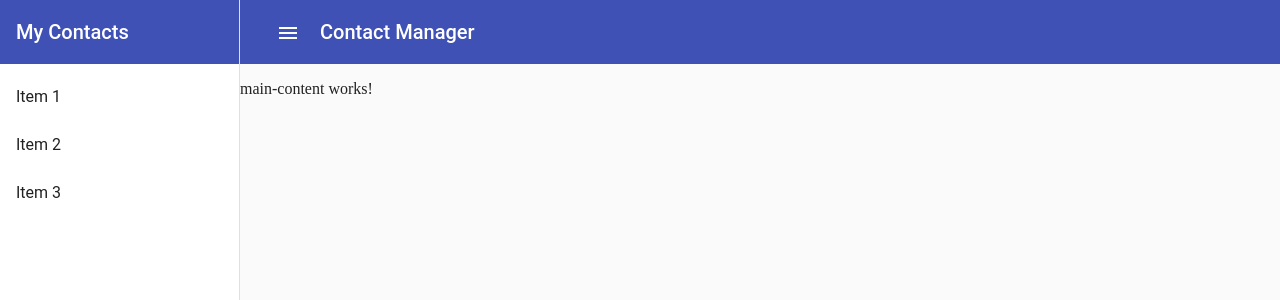
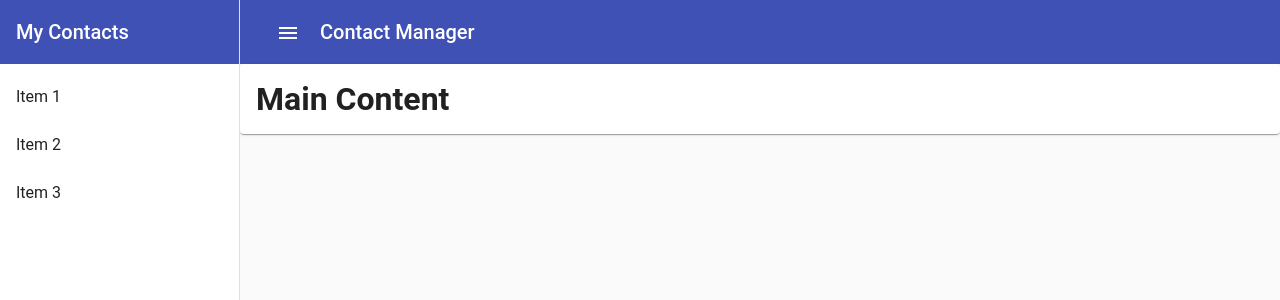
Before and after one commit to moskv08/Angular-Material-Playground, an Angular app: page /contactmanager in a window 1280 px wide. Shown: the top 300 px of the page. Built offline with nearby package versions, Linux system fonts and the light colour scheme.

Commit message:
add a header mat-card

```diff
--- a/src/app/contactmanager/components/main-content/main-content.component.html
+++ b/src/app/contactmanager/components/main-content/main-content.component.html
@@ -1 +1,3 @@
-<p>main-content works!</p>
+<mat-card>
+  <h1>Main Content</h1>
+</mat-card>
```
